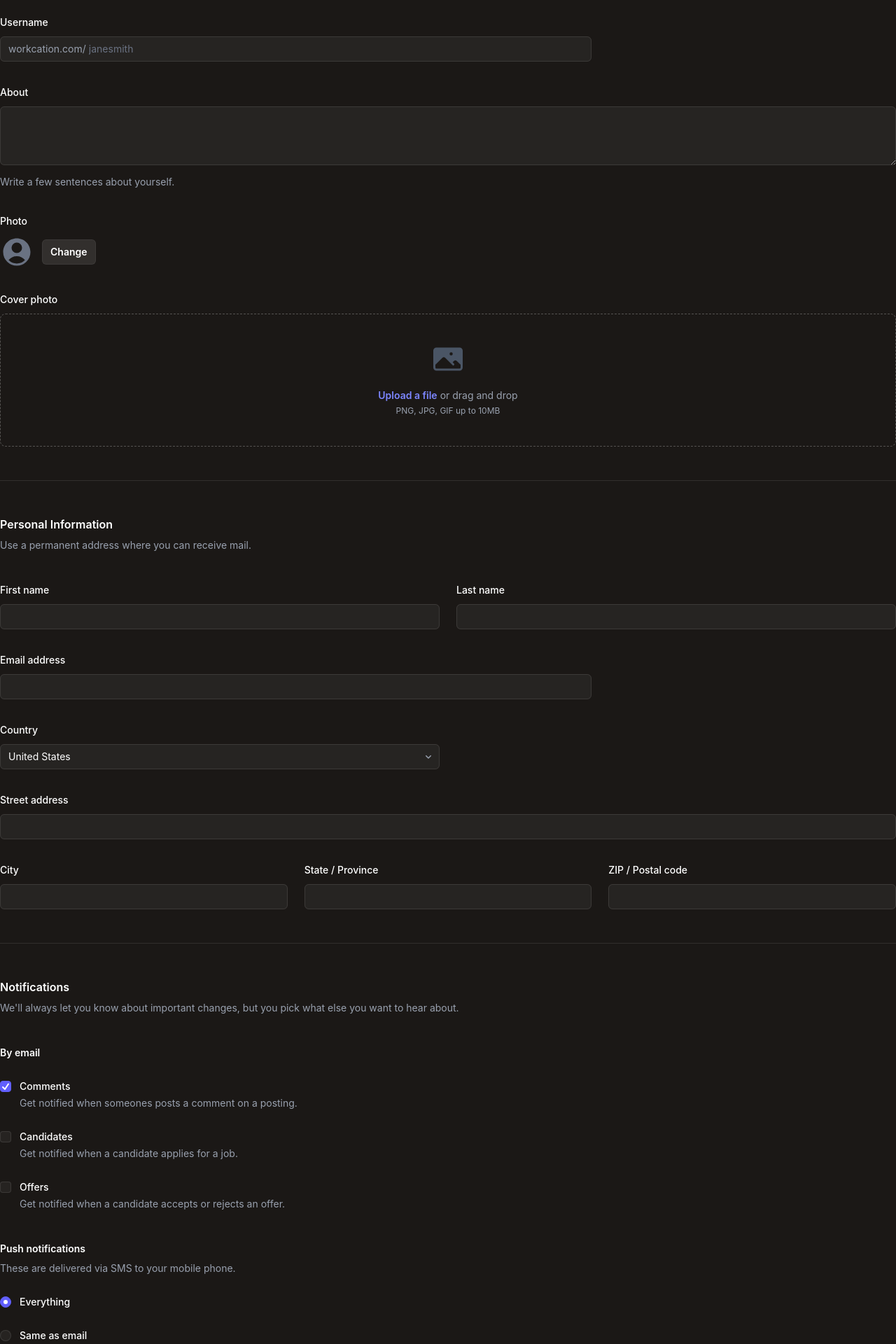
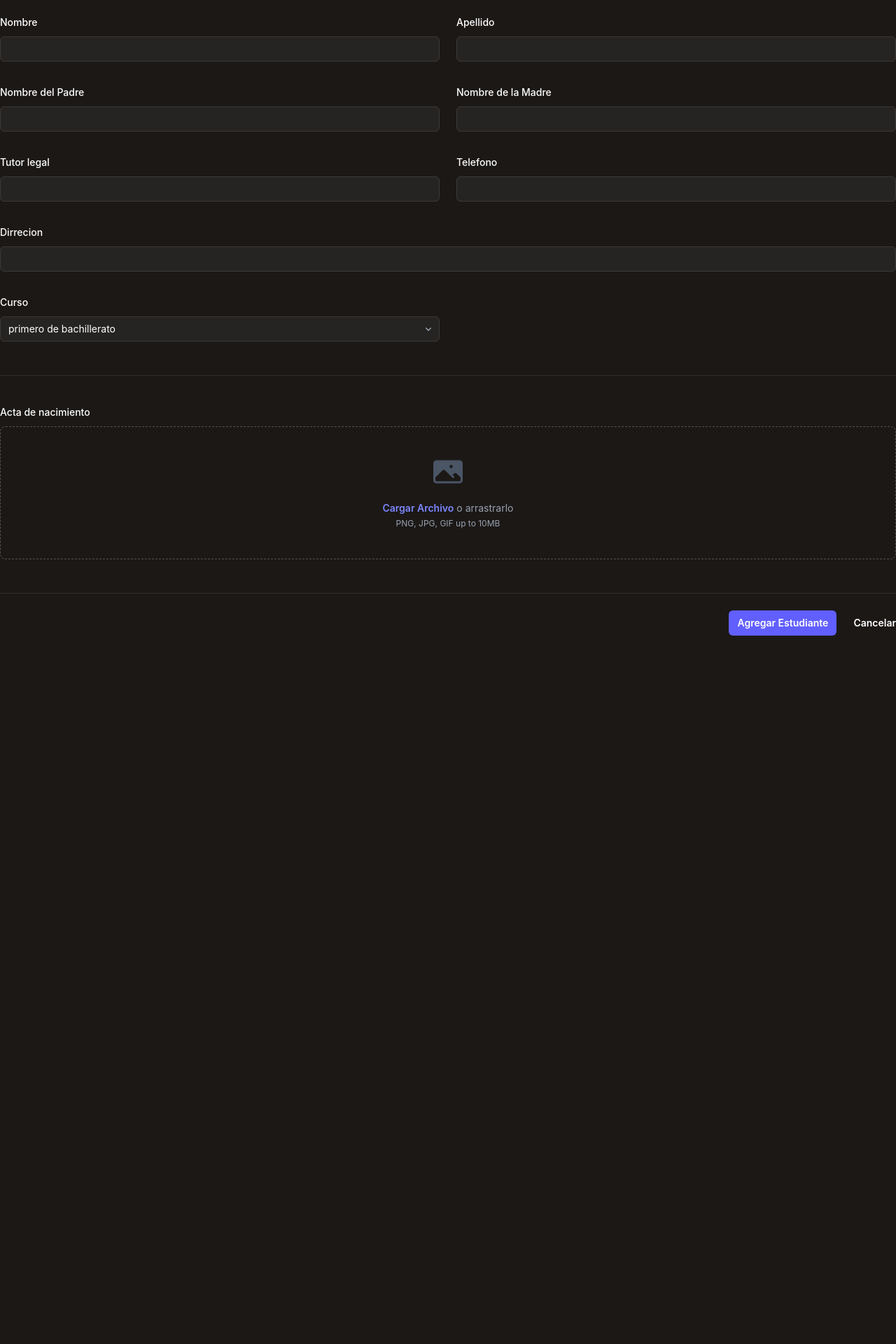
Before and after one commit to ramonantoniosantoscuevas15/registro-estudiantes, an Angular app: page /estudiantes in a window 1280 px wide. Shown: the part 20-1940 px from the top of the page at 70% size. After the commit the page ends 928 px from the top, so only its background shows below. Built offline with nearby package versions, Linux system fonts and the light colour scheme.

Commit message:
preparando los estudiantes

```diff
--- a/src/app/estudiantes/estudiantes.html
+++ b/src/app/estudiantes/estudiantes.html
@@ -2,49 +2,115 @@
   <div class="space-y-12">
     <div class="border-b border-white/10 pb-12">
 
+      <div class="border-b border-white/10 pb-12">
 
         <div class="mt-10 grid grid-cols-1 gap-x-6 gap-y-8 sm:grid-cols-6">
-        <div class="sm:col-span-4">
-          <label for="username" class="block text-sm/6 font-medium text-white">Username</label>
+          <div class="sm:col-span-3">
+            <label for="first-name" class="block text-sm/6 font-medium text-white">Nombre </label>
             <div class="mt-2">
-            <div class="flex items-center rounded-md bg-white/5 pl-3 outline-1 -outline-offset-1 outline-white/10 focus-within:outline-2 focus-within:-outline-offset-2 focus-within:outline-indigo-500">
-              <div class="shrink-0 text-base text-gray-400 select-none sm:text-sm/6">workcation.com/</div>
-              <input id="username" type="text" name="username" placeholder="janesmith" class="block min-w-0 grow bg-transparent py-1.5 pr-3 pl-1 text-base text-white placeholder:text-gray-500 focus:outline-none sm:text-sm/6" />
+              <input id="first-name" type="text" name="first-name" autocomplete="given-name"
+                class="block w-full rounded-md bg-white/5 px-3 py-1.5 text-base text-white outline-1 -outline-offset-1 outline-white/10 placeholder:text-gray-500 focus:outline-2 focus:-outline-offset-2 focus:outline-indigo-500 sm:text-sm/6" />
             </div>
+          </div>
+
+          <div class="sm:col-span-3">
+            <label for="last-name" class="block text-sm/6 font-medium text-white">Apellido</label>
+            <div class="mt-2">
+              <input id="last-name" type="text" name="last-name" autocomplete="family-name"
+                class="block w-full rounded-md bg-white/5 px-3 py-1.5 text-base text-white outline-1 -outline-offset-1 outline-white/10 placeholder:text-gray-500 focus:outline-2 focus:-outline-offset-2 focus:outline-indigo-500 sm:text-sm/6" />
+            </div>
+          </div>
+          <div class="sm:col-span-3">
+            <label for="last-name" class="block text-sm/6 font-medium text-white">Nombre del Padre</label>
+            <div class="mt-2">
+              <input id="last-name" type="text" name="last-name" autocomplete="family-name"
+                class="block w-full rounded-md bg-white/5 px-3 py-1.5 text-base text-white outline-1 -outline-offset-1 outline-white/10 placeholder:text-gray-500 focus:outline-2 focus:-outline-offset-2 focus:outline-indigo-500 sm:text-sm/6" />
+            </div>
+          </div>
+          <div class="sm:col-span-3">
+            <label for="last-name" class="block text-sm/6 font-medium text-white">Nombre de la Madre</label>
+            <div class="mt-2">
+              <input id="last-name" type="text" name="last-name" autocomplete="family-name"
+                class="block w-full rounded-md bg-white/5 px-3 py-1.5 text-base text-white outline-1 -outline-offset-1 outline-white/10 placeholder:text-gray-500 focus:outline-2 focus:-outline-offset-2 focus:outline-indigo-500 sm:text-sm/6" />
+            </div>
+          </div>
+          <div class="sm:col-span-3">
+            <label for="last-name" class="block text-sm/6 font-medium text-white">Tutor legal</label>
+            <div class="mt-2">
+              <input id="last-name" type="text" name="last-name" autocomplete="family-name"
+                class="block w-full rounded-md bg-white/5 px-3 py-1.5 text-base text-white outline-1 -outline-offset-1 outline-white/10 placeholder:text-gray-500 focus:outline-2 focus:-outline-offset-2 focus:outline-indigo-500 sm:text-sm/6" />
+            </div>
+          </div>
+
+          <div class="sm:col-span-3">
+            <label for="email" class="block text-sm/6 font-medium text-white">Telefono</label>
+            <div class="mt-2">
+              <input  type="number" name="email" autocomplete="email"
+                class="block w-full rounded-md bg-white/5 px-3 py-1.5 text-base text-white outline-1 -outline-offset-1 outline-white/10 placeholder:text-gray-500 focus:outline-2 focus:-outline-offset-2 focus:outline-indigo-500 sm:text-sm/6" />
             </div>
           </div>
 
            <div class="col-span-full">
-          <label for="about" class="block text-sm/6 font-medium text-white">About</label>
+            <label for="street-address" class="block text-sm/6 font-medium text-white">Dirrecion</label>
             <div class="mt-2">
-            <textarea id="about" name="about" rows="3" class="block w-full rounded-md bg-white/5 px-3 py-1.5 text-base text-white outline-1 -outline-offset-1 outline-white/10 placeholder:text-gray-500 focus:outline-2 focus:-outline-offset-2 focus:outline-indigo-500 sm:text-sm/6"></textarea>
-          </div>
-          <p class="mt-3 text-sm/6 text-gray-400">Write a few sentences about yourself.</p>
-        </div>
-
-        <div class="col-span-full">
-          <label for="photo" class="block text-sm/6 font-medium text-white">Photo</label>
-          <div class="mt-2 flex items-center gap-x-3">
-            <svg viewBox="0 0 24 24" fill="currentColor" data-slot="icon" aria-hidden="true" class="size-12 text-gray-500">
-              <path d="M18.685 19.097A9.723 9.723 0 0 0 21.75 12c0-5.385-4.365-9.75-9.75-9.75S2.25 6.615 2.25 12a9.723 9.723 0 0 0 3.065 7.097A9.716 9.716 0 0 0 12 21.75a9.716 9.716 0 0 0 6.685-2.653Zm-12.54-1.285A7.486 7.486 0 0 1 12 15a7.486 7.486 0 0 1 5.855 2.812A8.224 8.224 0 0 1 12 20.25a8.224 8.224 0 0 1-5.855-2.438ZM15.75 9a3.75 3.75 0 1 1-7.5 0 3.75 3.75 0 0 1 7.5 0Z" clip-rule="evenodd" fill-rule="evenodd" />
-            </svg>
-            <button type="button" class="rounded-md bg-white/10 px-3 py-2 text-sm font-semibold text-white inset-ring inset-ring-white/5 hover:bg-white/20">Change</button>
+              <input id="street-address" type="text" name="street-address" autocomplete="street-address"
+                class="block w-full rounded-md bg-white/5 px-3 py-1.5 text-base text-white outline-1 -outline-offset-1 outline-white/10 placeholder:text-gray-500 focus:outline-2 focus:-outline-offset-2 focus:outline-indigo-500 sm:text-sm/6" />
             </div>
           </div>
 
+          <div class="sm:col-span-3">
+            <label for="country" class="block text-sm/6 font-medium text-white">Curso</label>
+            <div class="mt-2 grid grid-cols-1">
+              <select id="country" name="country" autocomplete="country-name"
+                class="col-start-1 row-start-1 w-full appearance-none rounded-md bg-white/5 py-1.5 pr-8 pl-3 text-base text-white outline-1 -outline-offset-1 outline-white/10 *:bg-gray-800 focus:outline-2 focus:-outline-offset-2 focus:outline-indigo-500 sm:text-sm/6">
+                <option>primero de bachillerato</option>
+                <option>segundo de basica</option>
+                <option>octavo de basica</option>
+              </select>
+              <svg viewBox="0 0 16 16" fill="currentColor" data-slot="icon" aria-hidden="true"
+                class="pointer-events-none col-start-1 row-start-1 mr-2 size-5 self-center justify-self-end text-gray-400 sm:size-4">
+                <path
+                  d="M4.22 6.22a.75.75 0 0 1 1.06 0L8 8.94l2.72-2.72a.75.75 0 1 1 1.06 1.06l-3.25 3.25a.75.75 0 0 1-1.06 0L4.22 7.28a.75.75 0 0 1 0-1.06Z"
+                  clip-rule="evenodd" fill-rule="evenodd" />
+              </svg>
+            </div>
+          </div>
+
+
+
+
+
+
+
+
+        </div>
+      </div>
+
+
+      <div class="mt-10 grid grid-cols-1 gap-x-6 gap-y-8 sm:grid-cols-6">
+
+
+
+
+
+
         <div class="col-span-full">
-          <label for="cover-photo" class="block text-sm/6 font-medium text-white">Cover photo</label>
+          <label for="cover-photo" class="block text-sm/6 font-medium text-white">Acta de nacimiento</label>
           <div class="mt-2 flex justify-center rounded-lg border border-dashed border-white/25 px-6 py-10">
             <div class="text-center">
-              <svg viewBox="0 0 24 24" fill="currentColor" data-slot="icon" aria-hidden="true" class="mx-auto size-12 text-gray-600">
-                <path d="M1.5 6a2.25 2.25 0 0 1 2.25-2.25h16.5A2.25 2.25 0 0 1 22.5 6v12a2.25 2.25 0 0 1-2.25 2.25H3.75A2.25 2.25 0 0 1 1.5 18V6ZM3 16.06V18c0 .414.336.75.75.75h16.5A.75.75 0 0 0 21 18v-1.94l-2.69-2.689a1.5 1.5 0 0 0-2.12 0l-.88.879.97.97a.75.75 0 1 1-1.06 1.06l-5.16-5.159a1.5 1.5 0 0 0-2.12 0L3 16.061Zm10.125-7.81a1.125 1.125 0 1 1 2.25 0 1.125 1.125 0 0 1-2.25 0Z" clip-rule="evenodd" fill-rule="evenodd" />
+              <svg viewBox="0 0 24 24" fill="currentColor" data-slot="icon" aria-hidden="true"
+                class="mx-auto size-12 text-gray-600">
+                <path
+                  d="M1.5 6a2.25 2.25 0 0 1 2.25-2.25h16.5A2.25 2.25 0 0 1 22.5 6v12a2.25 2.25 0 0 1-2.25 2.25H3.75A2.25 2.25 0 0 1 1.5 18V6ZM3 16.06V18c0 .414.336.75.75.75h16.5A.75.75 0 0 0 21 18v-1.94l-2.69-2.689a1.5 1.5 0 0 0-2.12 0l-.88.879.97.97a.75.75 0 1 1-1.06 1.06l-5.16-5.159a1.5 1.5 0 0 0-2.12 0L3 16.061Zm10.125-7.81a1.125 1.125 0 1 1 2.25 0 1.125 1.125 0 0 1-2.25 0Z"
+                  clip-rule="evenodd" fill-rule="evenodd" />
               </svg>
               <div class="mt-4 flex text-sm/6 text-gray-400">
-                <label for="file-upload" class="relative cursor-pointer rounded-md bg-transparent font-semibold text-indigo-400 focus-within:outline-2 focus-within:outline-offset-2 focus-within:outline-indigo-500 hover:text-indigo-300">
-                  <span>Upload a file</span>
+                <label for="file-upload"
+                  class="relative cursor-pointer rounded-md bg-transparent font-semibold text-indigo-400 focus-within:outline-2 focus-within:outline-offset-2 focus-within:outline-indigo-500 hover:text-indigo-300">
+                  <span>Cargar Archivo</span>
                   <input id="file-upload" type="file" name="file-upload" class="sr-only" />
                 </label>
-                <p class="pl-1">or drag and drop</p>
+                <p class="pl-1">o arrastrarlo</p>
               </div>
               <p class="text-xs/5 text-gray-400">PNG, JPG, GIF up to 10MB</p>
             </div>
@@ -53,156 +119,14 @@
       </div>
     </div>
 
-    <div class="border-b border-white/10 pb-12">
-      <h2 class="text-base/7 font-semibold text-white">Personal Information</h2>
-      <p class="mt-1 text-sm/6 text-gray-400">Use a permanent address where you can receive mail.</p>
 
-      <div class="mt-10 grid grid-cols-1 gap-x-6 gap-y-8 sm:grid-cols-6">
-        <div class="sm:col-span-3">
-          <label for="first-name" class="block text-sm/6 font-medium text-white">First name</label>
-          <div class="mt-2">
-            <input id="first-name" type="text" name="first-name" autocomplete="given-name" class="block w-full rounded-md bg-white/5 px-3 py-1.5 text-base text-white outline-1 -outline-offset-1 outline-white/10 placeholder:text-gray-500 focus:outline-2 focus:-outline-offset-2 focus:outline-indigo-500 sm:text-sm/6" />
-          </div>
-        </div>
 
-        <div class="sm:col-span-3">
-          <label for="last-name" class="block text-sm/6 font-medium text-white">Last name</label>
-          <div class="mt-2">
-            <input id="last-name" type="text" name="last-name" autocomplete="family-name" class="block w-full rounded-md bg-white/5 px-3 py-1.5 text-base text-white outline-1 -outline-offset-1 outline-white/10 placeholder:text-gray-500 focus:outline-2 focus:-outline-offset-2 focus:outline-indigo-500 sm:text-sm/6" />
-          </div>
-        </div>
-
-        <div class="sm:col-span-4">
-          <label for="email" class="block text-sm/6 font-medium text-white">Email address</label>
-          <div class="mt-2">
-            <input id="email" type="email" name="email" autocomplete="email" class="block w-full rounded-md bg-white/5 px-3 py-1.5 text-base text-white outline-1 -outline-offset-1 outline-white/10 placeholder:text-gray-500 focus:outline-2 focus:-outline-offset-2 focus:outline-indigo-500 sm:text-sm/6" />
-          </div>
-        </div>
-
-        <div class="sm:col-span-3">
-          <label for="country" class="block text-sm/6 font-medium text-white">Country</label>
-          <div class="mt-2 grid grid-cols-1">
-            <select id="country" name="country" autocomplete="country-name" class="col-start-1 row-start-1 w-full appearance-none rounded-md bg-white/5 py-1.5 pr-8 pl-3 text-base text-white outline-1 -outline-offset-1 outline-white/10 *:bg-gray-800 focus:outline-2 focus:-outline-offset-2 focus:outline-indigo-500 sm:text-sm/6">
-              <option>United States</option>
-              <option>Canada</option>
-              <option>Mexico</option>
-            </select>
-            <svg viewBox="0 0 16 16" fill="currentColor" data-slot="icon" aria-hidden="true" class="pointer-events-none col-start-1 row-start-1 mr-2 size-5 self-center justify-self-end text-gray-400 sm:size-4">
-              <path d="M4.22 6.22a.75.75 0 0 1 1.06 0L8 8.94l2.72-2.72a.75.75 0 1 1 1.06 1.06l-3.25 3.25a.75.75 0 0 1-1.06 0L4.22 7.28a.75.75 0 0 1 0-1.06Z" clip-rule="evenodd" fill-rule="evenodd" />
-            </svg>
-          </div>
-        </div>
-
-        <div class="col-span-full">
-          <label for="street-address" class="block text-sm/6 font-medium text-white">Street address</label>
-          <div class="mt-2">
-            <input id="street-address" type="text" name="street-address" autocomplete="street-address" class="block w-full rounded-md bg-white/5 px-3 py-1.5 text-base text-white outline-1 -outline-offset-1 outline-white/10 placeholder:text-gray-500 focus:outline-2 focus:-outline-offset-2 focus:outline-indigo-500 sm:text-sm/6" />
-          </div>
-        </div>
-
-        <div class="sm:col-span-2 sm:col-start-1">
-          <label for="city" class="block text-sm/6 font-medium text-white">City</label>
-          <div class="mt-2">
-            <input id="city" type="text" name="city" autocomplete="address-level2" class="block w-full rounded-md bg-white/5 px-3 py-1.5 text-base text-white outline-1 -outline-offset-1 outline-white/10 placeholder:text-gray-500 focus:outline-2 focus:-outline-offset-2 focus:outline-indigo-500 sm:text-sm/6" />
-          </div>
-        </div>
-
-        <div class="sm:col-span-2">
-          <label for="region" class="block text-sm/6 font-medium text-white">State / Province</label>
-          <div class="mt-2">
-            <input id="region" type="text" name="region" autocomplete="address-level1" class="block w-full rounded-md bg-white/5 px-3 py-1.5 text-base text-white outline-1 -outline-offset-1 outline-white/10 placeholder:text-gray-500 focus:outline-2 focus:-outline-offset-2 focus:outline-indigo-500 sm:text-sm/6" />
-          </div>
-        </div>
-
-        <div class="sm:col-span-2">
-          <label for="postal-code" class="block text-sm/6 font-medium text-white">ZIP / Postal code</label>
-          <div class="mt-2">
-            <input id="postal-code" type="text" name="postal-code" autocomplete="postal-code" class="block w-full rounded-md bg-white/5 px-3 py-1.5 text-base text-white outline-1 -outline-offset-1 outline-white/10 placeholder:text-gray-500 focus:outline-2 focus:-outline-offset-2 focus:outline-indigo-500 sm:text-sm/6" />
-          </div>
-        </div>
-      </div>
-    </div>
-
-    <div class="border-b border-white/10 pb-12">
-      <h2 class="text-base/7 font-semibold text-white">Notifications</h2>
-      <p class="mt-1 text-sm/6 text-gray-400">We'll always let you know about important changes, but you pick what else you want to hear about.</p>
-
-      <div class="mt-10 space-y-10">
-        <fieldset>
-          <legend class="text-sm/6 font-semibold text-white">By email</legend>
-          <div class="mt-6 space-y-6">
-            <div class="flex gap-3">
-              <div class="flex h-6 shrink-0 items-center">
-                <div class="group grid size-4 grid-cols-1">
-                  <input id="comments" type="checkbox" name="comments" checked aria-describedby="comments-description" class="col-start-1 row-start-1 appearance-none rounded-sm border border-white/10 bg-white/5 checked:border-indigo-500 checked:bg-indigo-500 indeterminate:border-indigo-500 indeterminate:bg-indigo-500 focus-visible:outline-2 focus-visible:outline-offset-2 focus-visible:outline-indigo-500 disabled:border-white/5 disabled:bg-white/10 disabled:checked:bg-white/10 forced-colors:appearance-auto" />
-                  <svg viewBox="0 0 14 14" fill="none" class="pointer-events-none col-start-1 row-start-1 size-3.5 self-center justify-self-center stroke-white group-has-disabled:stroke-white/25">
-                    <path d="M3 8L6 11L11 3.5" stroke-width="2" stroke-linecap="round" stroke-linejoin="round" class="opacity-0 group-has-checked:opacity-100" />
-                    <path d="M3 7H11" stroke-width="2" stroke-linecap="round" stroke-linejoin="round" class="opacity-0 group-has-indeterminate:opacity-100" />
-                  </svg>
-                </div>
-              </div>
-              <div class="text-sm/6">
-                <label for="comments" class="font-medium text-white">Comments</label>
-                <p id="comments-description" class="text-gray-400">Get notified when someones posts a comment on a posting.</p>
-              </div>
-            </div>
-            <div class="flex gap-3">
-              <div class="flex h-6 shrink-0 items-center">
-                <div class="group grid size-4 grid-cols-1">
-                  <input id="candidates" type="checkbox" name="candidates" aria-describedby="candidates-description" class="col-start-1 row-start-1 appearance-none rounded-sm border border-white/10 bg-white/5 checked:border-indigo-500 checked:bg-indigo-500 indeterminate:border-indigo-500 indeterminate:bg-indigo-500 focus-visible:outline-2 focus-visible:outline-offset-2 focus-visible:outline-indigo-500 disabled:border-white/5 disabled:bg-white/10 disabled:checked:bg-white/10 forced-colors:appearance-auto" />
-                  <svg viewBox="0 0 14 14" fill="none" class="pointer-events-none col-start-1 row-start-1 size-3.5 self-center justify-self-center stroke-white group-has-disabled:stroke-white/25">
-                    <path d="M3 8L6 11L11 3.5" stroke-width="2" stroke-linecap="round" stroke-linejoin="round" class="opacity-0 group-has-checked:opacity-100" />
-                    <path d="M3 7H11" stroke-width="2" stroke-linecap="round" stroke-linejoin="round" class="opacity-0 group-has-indeterminate:opacity-100" />
-                  </svg>
-                </div>
-              </div>
-              <div class="text-sm/6">
-                <label for="candidates" class="font-medium text-white">Candidates</label>
-                <p id="candidates-description" class="text-gray-400">Get notified when a candidate applies for a job.</p>
-              </div>
-            </div>
-            <div class="flex gap-3">
-              <div class="flex h-6 shrink-0 items-center">
-                <div class="group grid size-4 grid-cols-1">
-                  <input id="offers" type="checkbox" name="offers" aria-describedby="offers-description" class="col-start-1 row-start-1 appearance-none rounded-sm border border-white/10 bg-white/5 checked:border-indigo-500 checked:bg-indigo-500 indeterminate:border-indigo-500 indeterminate:bg-indigo-500 focus-visible:outline-2 focus-visible:outline-offset-2 focus-visible:outline-indigo-500 disabled:border-white/5 disabled:bg-white/10 disabled:checked:bg-white/10 forced-colors:appearance-auto" />
-                  <svg viewBox="0 0 14 14" fill="none" class="pointer-events-none col-start-1 row-start-1 size-3.5 self-center justify-self-center stroke-white group-has-disabled:stroke-white/25">
-                    <path d="M3 8L6 11L11 3.5" stroke-width="2" stroke-linecap="round" stroke-linejoin="round" class="opacity-0 group-has-checked:opacity-100" />
-                    <path d="M3 7H11" stroke-width="2" stroke-linecap="round" stroke-linejoin="round" class="opacity-0 group-has-indeterminate:opacity-100" />
-                  </svg>
-                </div>
-              </div>
-              <div class="text-sm/6">
-                <label for="offers" class="font-medium text-white">Offers</label>
-                <p id="offers-description" class="text-gray-400">Get notified when a candidate accepts or rejects an offer.</p>
-              </div>
-            </div>
-          </div>
-        </fieldset>
-
-        <fieldset>
-          <legend class="text-sm/6 font-semibold text-white">Push notifications</legend>
-          <p class="mt-1 text-sm/6 text-gray-400">These are delivered via SMS to your mobile phone.</p>
-          <div class="mt-6 space-y-6">
-            <div class="flex items-center gap-x-3">
-              <input id="push-everything" type="radio" name="push-notifications" checked class="relative size-4 appearance-none rounded-full border border-white/10 bg-white/5 before:absolute before:inset-1 before:rounded-full before:bg-white not-checked:before:hidden checked:border-indigo-500 checked:bg-indigo-500 focus-visible:outline-2 focus-visible:outline-offset-2 focus-visible:outline-indigo-500 disabled:border-white/5 disabled:bg-white/10 disabled:before:bg-white/20 forced-colors:appearance-auto forced-colors:before:hidden" />
-              <label for="push-everything" class="block text-sm/6 font-medium text-white">Everything</label>
-            </div>
-            <div class="flex items-center gap-x-3">
-              <input id="push-email" type="radio" name="push-notifications" class="relative size-4 appearance-none rounded-full border border-white/10 bg-white/5 before:absolute before:inset-1 before:rounded-full before:bg-white not-checked:before:hidden checked:border-indigo-500 checked:bg-indigo-500 focus-visible:outline-2 focus-visible:outline-offset-2 focus-visible:outline-indigo-500 disabled:border-white/5 disabled:bg-white/10 disabled:before:bg-white/20 forced-colors:appearance-auto forced-colors:before:hidden" />
-              <label for="push-email" class="block text-sm/6 font-medium text-white">Same as email</label>
-            </div>
-            <div class="flex items-center gap-x-3">
-              <input id="push-nothing" type="radio" name="push-notifications" class="relative size-4 appearance-none rounded-full border border-white/10 bg-white/5 before:absolute before:inset-1 before:rounded-full before:bg-white not-checked:before:hidden checked:border-indigo-500 checked:bg-indigo-500 focus-visible:outline-2 focus-visible:outline-offset-2 focus-visible:outline-indigo-500 disabled:border-white/5 disabled:bg-white/10 disabled:before:bg-white/20 forced-colors:appearance-auto forced-colors:before:hidden" />
-              <label for="push-nothing" class="block text-sm/6 font-medium text-white">No push notifications</label>
-            </div>
-          </div>
-        </fieldset>
-      </div>
-    </div>
   </div>
 
   <div class="mt-6 flex items-center justify-end gap-x-6">
-    <button type="button" class="text-sm/6 font-semibold text-white">Cancel</button>
-    <button type="submit" class="rounded-md bg-indigo-500 px-3 py-2 text-sm font-semibold text-white focus-visible:outline-2 focus-visible:outline-offset-2 focus-visible:outline-indigo-500">Save</button>
+    <button type="submit"
+      class="rounded-md bg-indigo-500 px-3 py-2 text-sm font-semibold text-white focus-visible:outline-2 focus-visible:outline-offset-2 focus-visible:outline-indigo-500">Agregar Estudiante</button>
+    <button type="button" class="text-sm/6 font-semibold text-white">Cancelar</button>
+
   </div>
 </form>
--- a/src/app/login/login.html
+++ b/src/app/login/login.html
@@ -11,7 +11,7 @@
           <input type="text" class="input" [formControl]="form.controls.usuario"  placeholder="Usuario" />
           <label class="label">Contraseña</label>
           <input type="password" class="input ng-untouched ng-pristine ng-valid" [formControl]="form.controls.password" placeholder="Contraseña" />
-          <button class="btn btn-neutral mt-4">Ingresar</button>
+          <button routerLink="/estudiantes" class="btn btn-neutral mt-4">Ingresar</button>
         </fieldset>
       </div>
     </div>
--- a/src/app/login/login.ts
+++ b/src/app/login/login.ts
@@ -1,9 +1,10 @@
 import { Component, inject } from '@angular/core';
 import { FormBuilder, FormsModule, ReactiveFormsModule } from '@angular/forms';
+import { RouterLink } from "@angular/router";
 
 @Component({
   selector: 'app-login',
-  imports: [ReactiveFormsModule,FormsModule],
+  imports: [ReactiveFormsModule, FormsModule, RouterLink],
   templateUrl: './login.html',
   styleUrl: './login.css',
 })
```
Lines whose indentation alone changed are shown as unchanged.
